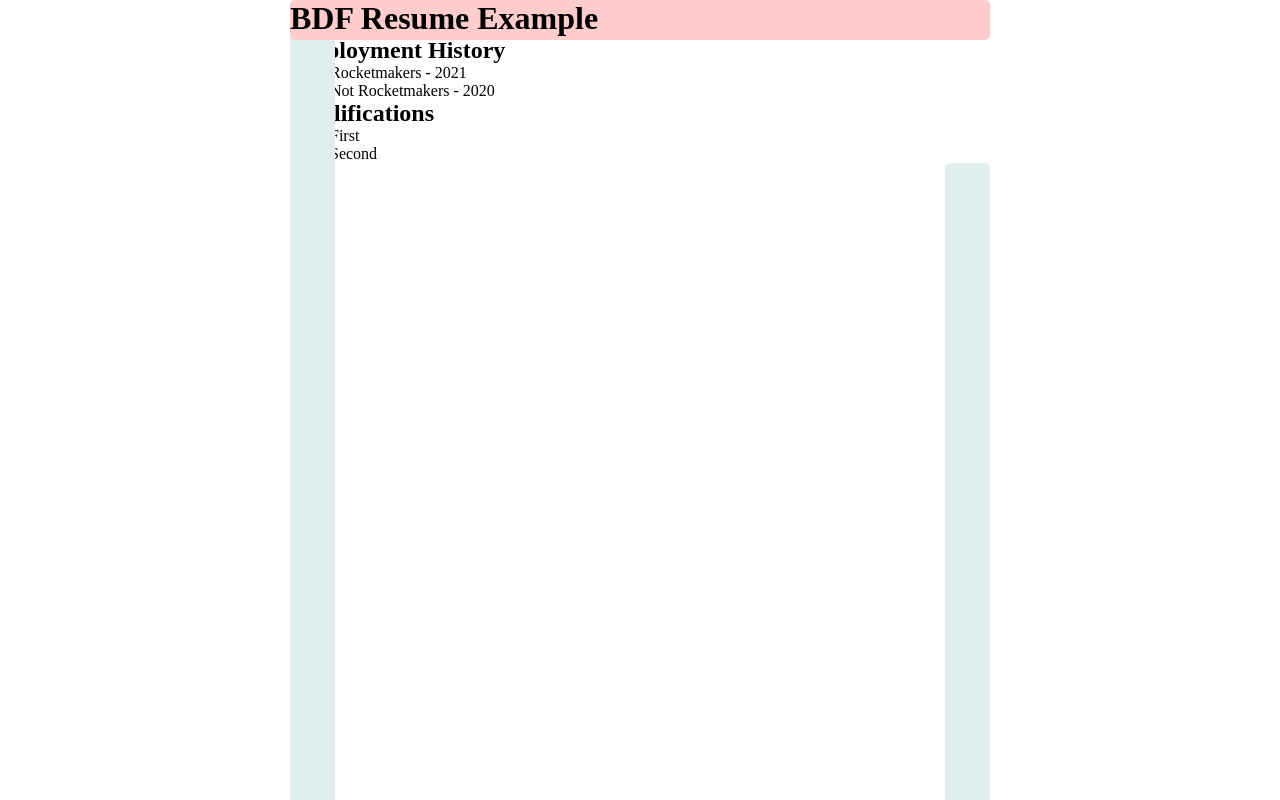
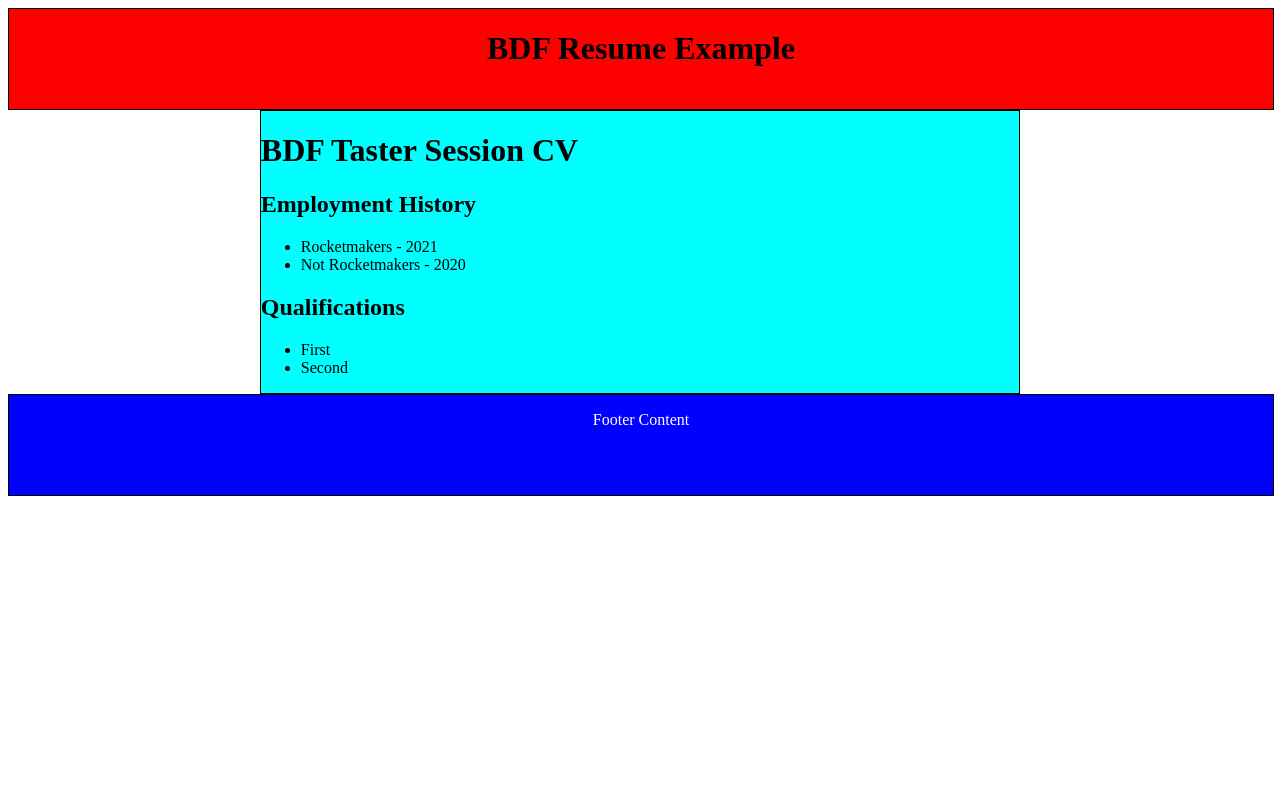
Before and after one commit to rmhowe/rmhowe.github.io, a plain HTML site: page final.html in a window 1280 px wide. Shown: the top 800 px of the page. Drawn offline with Linux system fonts and the light colour scheme.

Commit message:
Simple example

```diff
--- a/stylefinal.css
+++ b/stylefinal.css
@@ -1,89 +1,32 @@
-* {
-  max-width: 700px;
-  margin: auto;
+#header {
+    width: 100%;
+    height: 100px;
+    background-color: red;
+    border: 1px black;
+    border-style: solid;
 }
-
-
-/*body {
-    min-width: 500px;
-}*/
-
-div {
-  border-radius: 5px;
+#header>h1 {
+    text-align: center;
 }
-
-#header {
-  height: 40px;
-  width: 100%;
-  background-color: #ffcccc;
-  position: fixed;
-  z-index: 1;
+.left {
+    float: left;
+    width: 20%;
 }
-
-#title {
-  margin-left: 3%;
+.centre {
+    margin: 0 auto;
+    width: 60%;
+    background-color: cyan;
+    border: 1px black;
+    border-style: solid;
 }
-
 #footer {
-  height: 50px;
-  width: 100%;
-  background-color: #ffcccc;
-  clear: both;
-  position: relative;
+    width: 100%;
+    height: 100px;
+    background-color: blue;
+    border: 1px black;
+    border-style: solid;
 }
-
-.left {
-  height: 1000px;
-  width: 45px;
-  background-color: #e0eeee;
-  float: left;
-  position: fixed;
+#footer>p {
+    text-align: center;
+    color: white;
 }
-
-.right {
-  height: 1000px;
-  width: 45px;
-  background-color: #e0eeee;
-  float: right;
-  position: inherit;
-}
-
-.stuff {
-  display: inline-block;
-  margin-top: 6px;
-  margin-left: 55px;
-  width: 75%;
-  height: 1000px;
-}
-
-p,
-li {
-  font-family: 'Cormorant Garamond';
-}
-
-.head {
-  font-size: 20px;
-}
-
-#name {
-  font-family: Sacramento;
-  float: right;
-  margin-top: 10px;
-  margin-right: 4%;
-}
-
-a {
-  color: black;
-  text-decoration: none;
-}
-
-@media only screen and (max-width: 430px) {
-  .left,
-  .right {
-    display: none;
-  }
-  .stuff {
-    width: 100%;
-    margin-left: 10px;
-  }
-}
```
